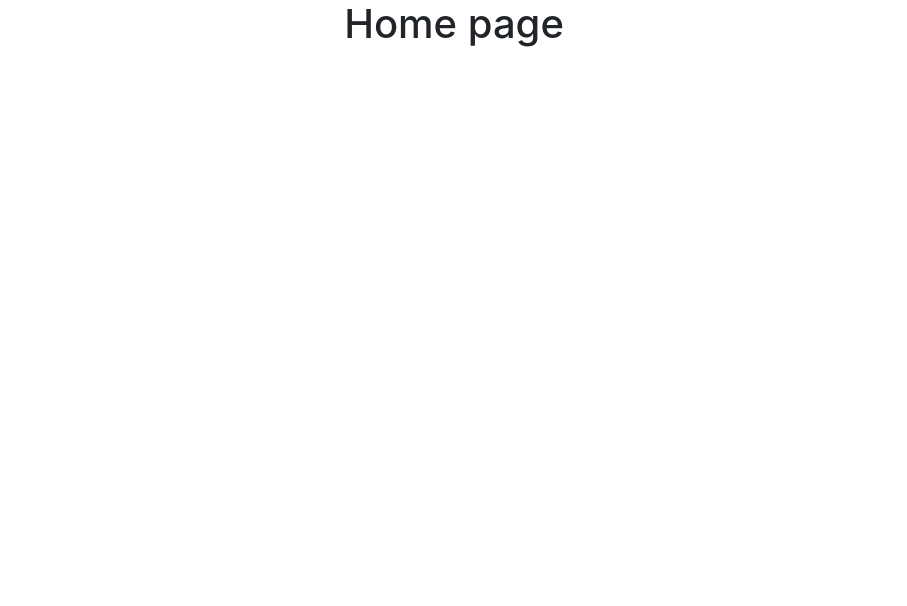
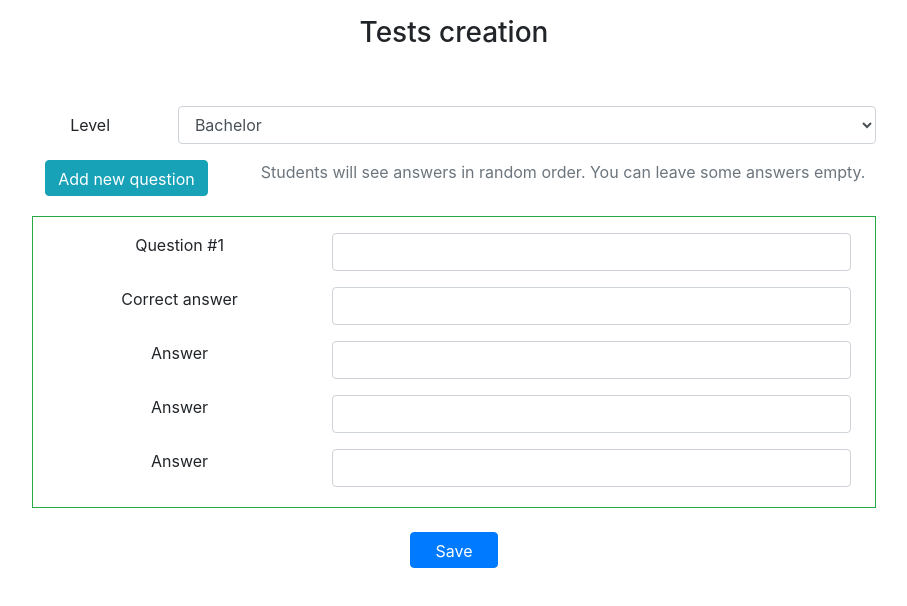
Before and after one commit to ValeriaAhmetzhanova/applyInnopolisv2, a React (Create React App) app: page /tests in a window 1280 px wide. Before the commit this address led to /home. Shown: the top 606 px of the page, without its empty margins (186-1093 px from the left). Built offline with nearby package versions, Linux system fonts and the light colour scheme.

Commit message:
Tests creation page

```diff
--- a/src/components/MainComponent.js
+++ b/src/components/MainComponent.js
@@ -2,6 +2,7 @@ import React, { Component } from 'react';
 import { Switch, Route, Redirect } from 'react-router-dom';
 import Registration from "./RegistrationComponent";
 import Portfolio from "./PortfolioComponent";
+import Tests from "./TestsComponent";
 
 class Main extends Component {
 
@@ -30,6 +31,7 @@ class Main extends Component {
                     <Route path='/home' component={HomePage} />
                     <Route exact path='/signup' component={() => <Registration />} />
                     <Route exact path='/portfolio' component={() => <Portfolio />} />
+                    <Route exact path='/tests' component={() => <Tests />} />
                     <Redirect to="/home" />
                 </Switch>
             </div>
--- /dev/null
+++ b/src/components/TestsComponent.js
@@ -0,0 +1,152 @@
+import React, {Component} from 'react';
+import {Button, Col, Form, FormGroup, Input, Label} from "reactstrap";
+
+class Tests extends Component {
+
+    constructor(props) {
+        super(props);
+
+        this.state = {
+            level: '',
+            questions: [{question: '', answer1: '', answer2: '', answer3: '', answer4: ''}]
+        };
+
+        this.handleInputChange = this.handleInputChange.bind(this);
+        this.handleSubmit = this.handleSubmit.bind(this);
+        this.addQuestion = this.addQuestion.bind(this);
+    }
+
+    addQuestion(event) {
+        this.setState((prevState) => ({
+            questions: [...prevState.questions, {question: '', answer1: '', answer2: '', answer3: '', answer4: ''}],
+        }));
+    }
+
+    handleInputChange(event) {
+        if (["question", "answer1", "answer2", "answer3", "answer4"].includes(event.target.dataset.type)) {
+            let questions = [...this.state.questions];
+            questions[event.target.dataset.id][event.target.dataset.type] = event.target.value;
+            this.setState({questions})
+        } else {
+            this.setState({[event.target.name]: event.target.value})
+        }
+    }
+
+    handleSubmit(event) {
+        console.log('Current State is: ' + JSON.stringify(this.state));
+        alert('Current State is: ' + JSON.stringify(this.state));
+        event.preventDefault();
+    }
+
+    render() {
+
+        return (
+            <div className="row row-content">
+                <div className="col-12">
+                    <h3 className="pt-3 pb-5">Tests creation</h3>
+                </div>
+                <div className="col-12 col-md-8 mx-auto">
+                    <Form onSubmit={this.handleSubmit} onChange={this.handleInputChange}>
+                        <FormGroup row>
+                            <Label htmlFor="level" md={2}>Level</Label>
+                            <Col md={10}>
+                                <Input type="select" name="level"
+                                       value={this.state.level}
+                                       onChange={this.handleInputChange}>
+                                    <option>Bachelor</option>
+                                    <option>Masters</option>
+                                </Input>
+                            </Col>
+                        </FormGroup>
+                        <FormGroup row className="text-center">
+                            <Col md={3}>
+                                <Button color="info" onClick={this.addQuestion}>Add new question</Button>
+                            </Col>
+                            <Col md={9}>
+                                <p className="text-muted">Students will see answers in random order. You can leave some answers empty.</p>
+                            </Col>
+                        </FormGroup>
+
+                        {
+                            this.state.questions.map((val, idx) => {
+                                let questionId = `question-${idx}`,
+                                    answer1Id = `answer1-${idx}`,
+                                    answer2Id = `answer2-${idx}`,
+                                    answer3Id = `answer3-${idx}`,
+                                    answer4Id = `answer4-${idx}`
+                                return (
+                                    <div className="border border-success pt-3 pb-1 pl-4 pr-4 mb-4" key={idx}>
+                                        <FormGroup>
+                                            <div className="row">
+                                                <Col md={4}>
+                                                    <Label htmlFor={questionId}>{`Question #${idx + 1}`}</Label>
+                                                </Col>
+                                                <Col md={8}>
+                                                    <Input type="text" name={questionId} data-id={idx} id={questionId}
+                                                           data-type="question"/>
+                                                </Col>
+                                            </div>
+                                        </FormGroup>
+                                        <FormGroup>
+                                            <div className="row">
+                                                <Col md={4}>
+                                                    <Label htmlFor={answer1Id}>{`Correct answer`}</Label>
+                                                </Col>
+                                                <Col md={8}>
+                                                    <Input type="text" name={answer1Id} data-id={idx} id={answer1Id}
+                                                           data-type="answer1"/>
+                                                </Col>
+                                            </div>
+                                        </FormGroup>
+                                        <FormGroup>
+                                            <div className="row">
+                                                <Col md={4}>
+                                                    <Label htmlFor={answer2Id}>{`Answer`}</Label>
+                                                </Col>
+                                                <Col md={8}>
+                                                    <Input type="text" name={answer2Id} data-id={idx} id={answer2Id}
+                                                           data-type="answer2"/>
+                                                </Col>
+                                            </div>
+                                        </FormGroup>
+                                        <FormGroup>
+                                            <div className="row">
+                                                <Col md={4}>
+                                                    <Label htmlFor={answer3Id}>{`Answer`}</Label>
+                                                </Col>
+                                                <Col md={8}>
+                                                    <Input type="text" name={answer3Id} data-id={idx} id={answer3Id}
+                                                           data-type="answer3"/>
+                                                </Col>
+                                            </div>
+                                        </FormGroup>
+                                        <FormGroup>
+                                            <div className="row">
+                                                <Col md={4}>
+                                                    <Label htmlFor={answer4Id}>{`Answer`}</Label>
+                                                </Col>
+                                                <Col md={8}>
+                                                    <Input type="text" name={answer4Id} data-id={idx} id={answer4Id}
+                                                           data-type="answer4"/>
+                                                </Col>
+                                            </div>
+                                        </FormGroup>
+                                    </div>
+                                )
+                            })
+                        }
+                        <FormGroup row>
+                            <Col md={{size: 12}}>
+                                <Button type="submit" color="primary">
+                                    Save
+                                </Button>
+                            </Col>
+                        </FormGroup>
+                    </Form>
+                </div>
+            </div>
+        );
+    }
+}
+
+export default Tests;
```
